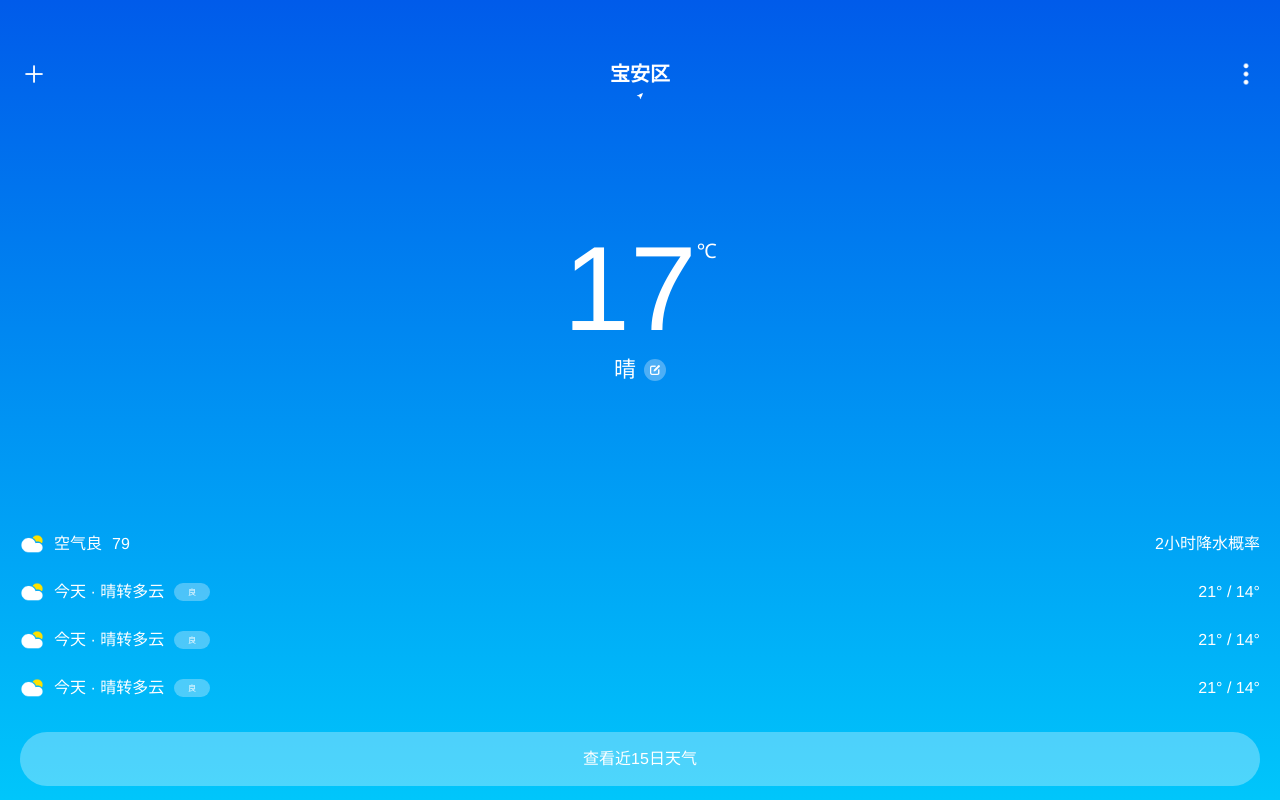
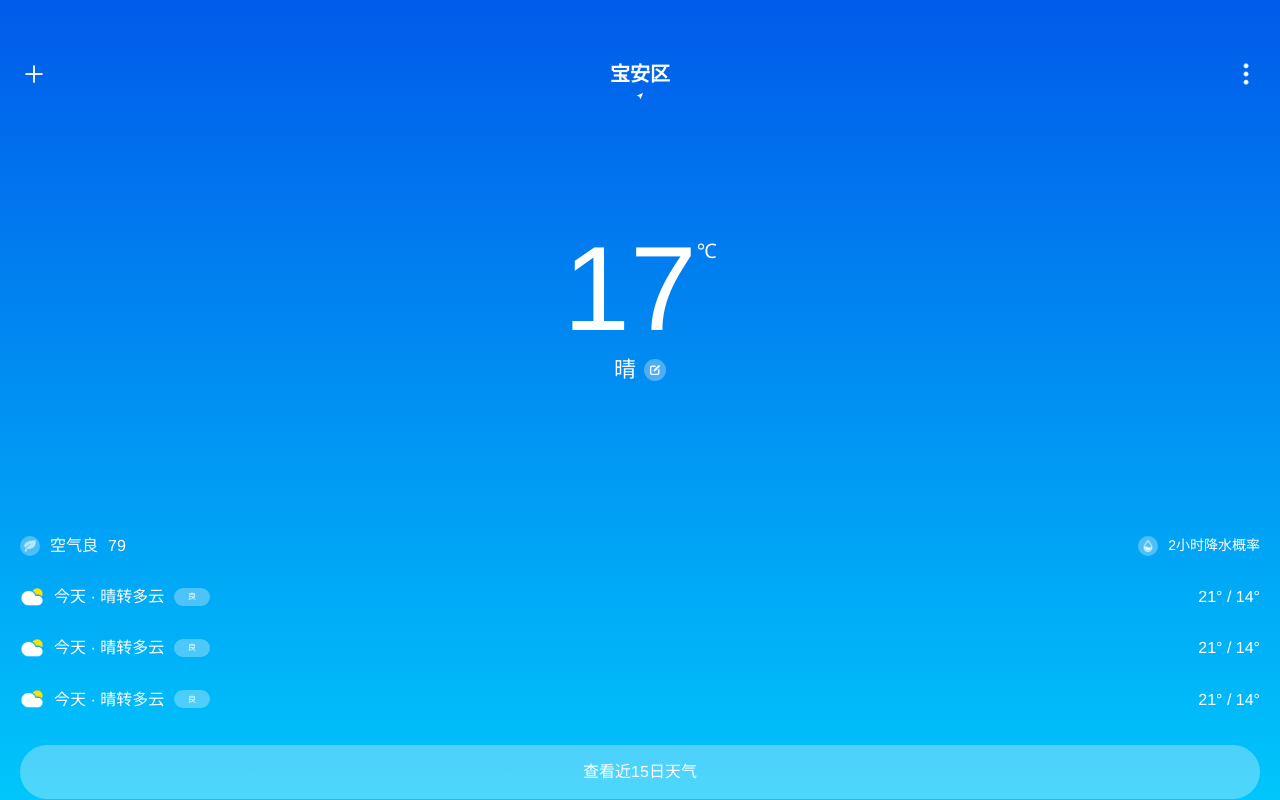
Before and after one commit to AlanLee97/vue3-miui-weather, a Vue app: page / in a window 1280 px wide. Built offline with nearby package versions, Linux system fonts and the light colour scheme.

Commit message:
fix: 更新综合天气信息样式

```diff
--- a/src/components/recent-weather-info-item/recent-weather-info-item.vue
+++ b/src/components/recent-weather-info-item/recent-weather-info-item.vue
@@ -10,7 +10,10 @@ defineProps<{
   <div class="recent-weather-info-item">
     <flex-box space-between center-h-v>
       <flex-box class="left" center-h-v>
-        <img class="icon" src="../../assets/icon_cloudy.webp" alt="">
+        <img class="icon" src="../../assets/icon_cloudy.webp" alt="" v-if="data.maxTemperature || data.minTemperature">
+        <flex-box v-else class="icon-wrapper" center-h-v>
+          <img class="icon" src="../../assets/realtime_aqi_leaf.webp" alt="">
+        </flex-box>
         <template v-if="data.airStatus">
           <span class="desc-text">{{data.airStatus + ' '}}</span>
           <span>{{data.airQuality}}</span>
@@ -23,8 +26,9 @@ defineProps<{
       <flex-box class="right" center-h-v v-if="data.maxTemperature || data.minTemperature">
         {{data.maxTemperature}}° / {{data.minTemperature}}°
       </flex-box>
-      <flex-box v-else>
-        {{data.rainRate}}
+      <flex-box v-else class="rain-rate" center-v>
+        <flex-box class="icon-wrapper" center-h-v><img src="../../assets/rain-drop.png" alt="" class="icon"></flex-box>
+        <span class="rain-rate-text">{{data.rainRate}}</span>
       </flex-box>
     </flex-box>
   </div>
@@ -33,7 +37,7 @@ defineProps<{
 <style lang="scss" scoped>
 .recent-weather-info-item {
   padding: 0 20px;
-  line-height: 3;
+  line-height: 3.2;
   .left {
     .icon {
       width: 24px;
@@ -59,5 +63,27 @@ defineProps<{
   .right {
 
   }
+
+  .icon-wrapper {
+    background: rgba($color: #fff, $alpha: .3);
+    border-radius: 50%;
+    width: 20px;
+    height: 20px;
+    .icon {
+      width: 12px;
+      height: 12px;
+    }
+  }
+
+  .rain-rate {
+    font-size: 14px;
+    .icon {
+      width: 12px;
+      height: 12px;
+    }
+    .rain-rate-text {
+      margin-left: 10px;
+    }
+  }
 }
 </style>
```
Also changed, not shown: src/assets/rain-drop.png (added), src/assets/realtime_aqi_leaf.webp (added).
